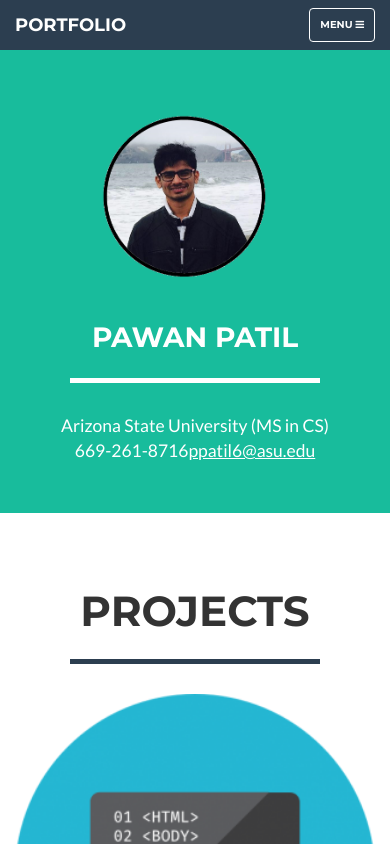
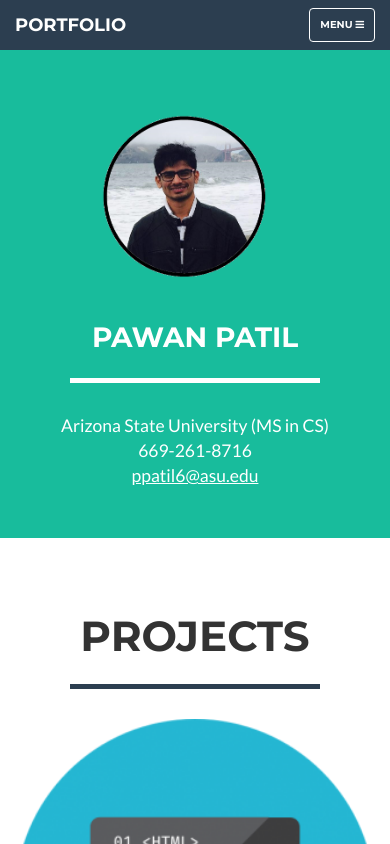
Before and after one commit to pawanpatil94/PortFolio, a website: page index.html in a window 390 px wide. Shown: the top 844 px of the page. Drawn offline with nearby package versions, Linux system fonts and the light colour scheme.

Commit message:
phone :(

```diff
--- a/index.html
+++ b/index.html
@@ -69,7 +69,7 @@
                     <div class="intro-text">
                         <h1 class="name">Pawan Patil</h1>
                         <hr class="star-light">
-						<span class="skills">Arizona State University (MS in CS) <br> <a href="#"><span style="color:white;">669-261-8716</span></a><a href = "#"><span style="color:white; text-decoration:underline">ppatil6@asu.edu</span></a></span>
+						<span class="skills">Arizona State University (MS in CS) <br> <a href="#"><span style="color:white;">669-261-8716</span></a><br><a href = "#"><span style="color:white; text-decoration:underline">ppatil6@asu.edu</span></a></span>
                     </div>
                 </div>
             </div>
```
